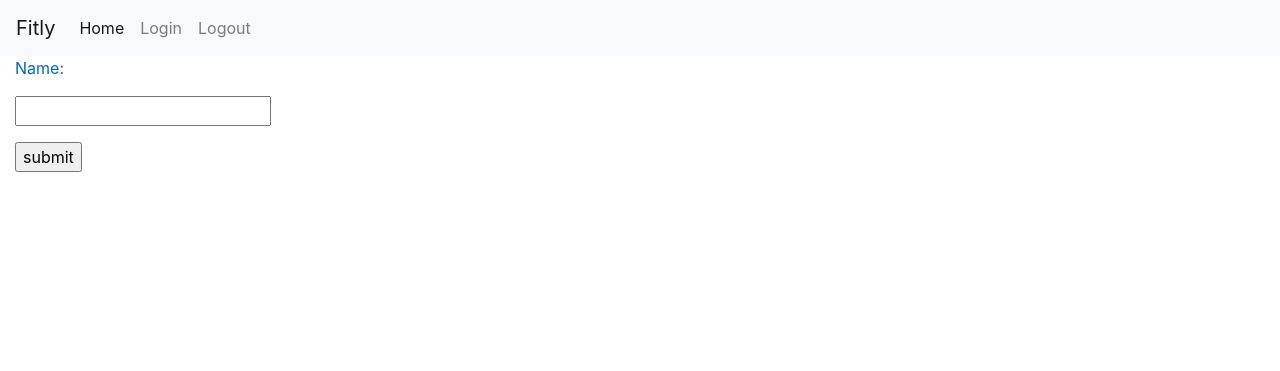
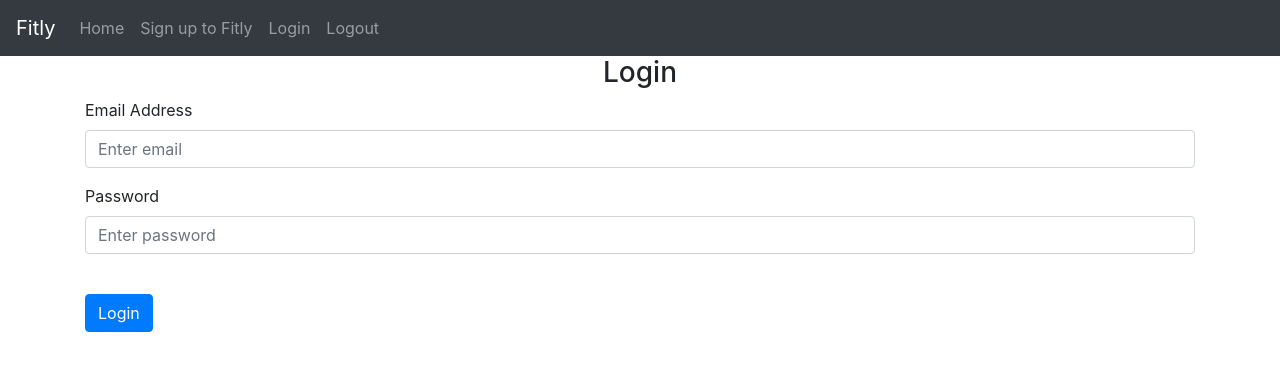
Before and after one commit to ReginaAbena19/Fitness-Project-, a Flask app: page /login in a window 1280 px wide. Shown: the top 371 px of the page. Run offline with Flask 2, Linux system fonts and the light colour scheme; some libraries are stand-ins or nearby versions.

Commit message:
adding the web application front end starter code

```diff
--- /dev/null
+++ b/main.py
@@ -0,0 +1,113 @@
+from website import create_app
+
+app = create_app()
+
+if __name__ == '__main__':
+    app.run(debug=True)
+
+
+
+
+
+
+
+
+
+
+
+
+
+
+
+
+
+
+
+
+
+# from flask import Flask, redirect, url_for, render_template, request, session, flash
+# from datetime import timedelta
+# from flask_sqlalchemy import SQLAlchemy
+#
+# app = Flask(__name__)
+# app.secret_key = "hello"
+# app.config['SQLALCHEMY_DATABASE_URI'] = 'sqlite:///users.sqlite3'
+# app.config['SQLALCHEMY_TRACK_MODIFICATIONS'] = False
+# app.permanent_session_lifetime = timedelta(minutes=30)
+#
+# db = SQLAlchemy(app)
+#
+# class users(db.Model):
+#     _id = db.Column("id", db.Integer, primary_key=True)
+#     name = db.Column(db.String(100))
+#     email = db.Column(db.String(100))
+#
+#     def __init__(self, name, email):
+#         self.name = name
+#         self.email = email
+#
+#
+# @app.route("/")
+# def home():
+#     return render_template("index.html")
+#
+# @app.route("/view")
+# def view():
+#     return render_template("view.html", values=users.query.all())
+#
+# @app.route("/login", methods=["POST", "GET"])
+# def login():
+#     if request.method == "POST":
+#         session.permanent = True
+#         user = request.form["nm"]
+#         session["user"] = user
+#
+#         # Checking to see if the user already exists in the database, if not, we create one
+#
+#         found_user = users.query.filter_by(name=user).first()
+#         if found_user:
+#             session["email"] = found_user.email
+#         else:
+#             usr = users(user, "")
+#             db.session.add(usr)
+#             db.session.commit()
+#
+#         flash("Login Successful")
+#         return redirect(url_for("user"))
+#     else:
+#         if "user" in session:
+#             flash("Already logged in")
+#             return redirect(url_for("user"))
+#         return render_template("login.html")
+#
+# @app.route("/user", methods=["POST", "GET"])
+# def user():
+#     email = None
+#     if "user" in session:
+#         user = session["user"]
+#         if request.method == "POST":
+#             email = request.form["email"]
+#             session["email"] = email
+#             found_user = users.query.filter_by(name=user).first()
+#             found_user.email = email
+#             db.session.commit()
+#             flash("Your email was saved!")
+#         else:
+#             if "email" in session:
+#                 email = session["email"]
+#         return render_template("user.html", email=email)
+#     else:
+#         flash("You are not logged in")
+#         return redirect(url_for("login"))
+#
+# @app.route("/logout")
+# def logout():
+#     session.pop("user", None)
+#     session.pop("email", None)
+#     flash("You have been successfully logged out", "info")
+#     return redirect(url_for("login"))
+#
+#
+# if __name__ == "__main__":
+#     db.create_all()
+#     app.run(debug=True)
--- /dev/null
+++ b/website/auth.py
@@ -0,0 +1,17 @@
+from flask import Blueprint, render_template
+
+auth = Blueprint('auth', __name__)
+
+
+@auth.route('/login')
+def login():
+    return render_template("login.html", boolean=True)
+
+@auth.route('/logout')
+def logout():
+    return "<p> Logout </p>"
+
+
+@auth.route('/sign-up')
+def sign_up():
+    return render_template("sign_up.html")
--- a/website/main.py
+++ /dev/null
@@ -1,86 +0,0 @@
-from flask import Flask, redirect, url_for, render_template, request, session, flash
-from datetime import timedelta
-from flask_sqlalchemy import SQLAlchemy
-
-app = Flask(__name__)
-app.secret_key = "hello"
-app.config['SQLALCHEMY_DATABASE_URI'] = 'sqlite:///users.sqlite3'
-app.config['SQLALCHEMY_TRACK_MODIFICATIONS'] = False
-app.permanent_session_lifetime = timedelta(minutes=30)
-
-db = SQLAlchemy(app)
-
-class users(db.Model):
-    _id = db.Column("id", db.Integer, primary_key=True)
-    name = db.Column(db.String(100))
-    email = db.Column(db.String(100))
-
-    def __init__(self, name, email):
-        self.name = name
-        self.email = email
-
-
-@app.route("/")
-def home():
-    return render_template("index.html")
-
-@app.route("/view")
-def view():
-    return render_template("view.html", values=users.query.all())
-
-@app.route("/login", methods=["POST", "GET"])
-def login():
-    if request.method == "POST":
-        session.permanent = True
-        user = request.form["nm"]
-        session["user"] = user
-
-        # Checking to see if the user already exists in the database, if not, we create one
-
-        found_user = users.query.filter_by(name=user).first()
-        if found_user:
-            session["email"] = found_user.email
-        else:
-            usr = users(user, "")
-            db.session.add(usr)
-            db.session.commit()
-
-        flash("Login Successful")
-        return redirect(url_for("user"))
-    else:
-        if "user" in session:
-            flash("Already logged in")
-            return redirect(url_for("user"))
-        return render_template("login.html")
-
-@app.route("/user", methods=["POST", "GET"])
-def user():
-    email = None
-    if "user" in session:
-        user = session["user"]
-        if request.method == "POST":
-            email = request.form["email"]
-            session["email"] = email
-            found_user = users.query.filter_by(name=user).first()
-            found_user.email = email
-            db.session.commit()
-            flash("Your email was saved!")
-        else:
-            if "email" in session:
-                email = session["email"]
-        return render_template("user.html", email=email)
-    else:
-        flash("You are not logged in")
-        return redirect(url_for("login"))
-
-@app.route("/logout")
-def logout():
-    session.pop("user", None)
-    session.pop("email", None)
-    flash("You have been successfully logged out", "info")
-    return redirect(url_for("login"))
-
-
-if __name__ == "__main__":
-    db.create_all()
-    app.run(debug=True)
--- a/website/templates/base.html
+++ b/website/templates/base.html
@@ -1,35 +1,66 @@
 <!DOCTYPE html>
 <head>
-    <link rel="stylesheet" href="https://stackpath.bootstrapcdn.com/bootstrap/4.3.1/css/bootstrap.min.css" integrity="sha384-ggOyR0iXCbMQv3Xipma34MD+dH/1fQ784/j6cY/iJTQUOhcWr7x9JvoRxT2MZw1T" crossorigin="anonymous">
-    <title>{% block title %}{% endblock %}</title>
-    <link rel="stylesheet" type="text/css" href="{{ url_for('static', filename='styles/style.css')}}">
+    <meta charset="utf-8" />
+    <meta name="viewport" content="width=device-width, initial-scale=1" />
+<!--    importing bootstrap, a CSS framework that has built-in classes to assist in the styling of our web application-->
+    <link
+            rel="stylesheet"
+            href="https://stackpath.bootstrapcdn.com/bootstrap/4.3.1/css/bootstrap.min.css"
+            integrity="sha384-ggOyR0iXCbMQv3Xipma34MD+dH/1fQ784/j6cY/iJTQUOhcWr7x9JvoRxT2MZw1T"
+            crossorigin="anonymous"
+    />
+    <link
+      rel="stylesheet"
+      href="https://stackpath.bootstrapcdn.com/font-awesome/4.7.0/css/font-awesome.min.css"
+      crossorigin="anonymous"
+    />
+
+    <title>{% block title %}Home{% endblock %}</title>
 </head>
 <body>
-    <nav class="navbar navbar-expand-lg navbar-light bg-light">
+    <nav class="navbar navbar-expand-lg navbar-dark bg-dark">
       <a class="navbar-brand" href="#">Fitly</a>
-      <button class="navbar-toggler" type="button" data-toggle="collapse" data-target="#navbarNav" aria-controls="navbarNav" aria-expanded="false" aria-label="Toggle navigation">
+      <button
+              class="navbar-toggler"
+              type="button"
+              data-toggle="collapse"
+              data-target="#navbar"
+      >
         <span class="navbar-toggler-icon"></span>
       </button>
-      <div class="collapse navbar-collapse" id="navbarNav">
-        <ul class="navbar-nav">
-          <li class="nav-item active">
-            <a class="nav-link" href="/">Home <span class="sr-only">(current)</span></a>
-          </li>
-          <li class="nav-item">
-            <a class="nav-link" href="/login">Login</a>
-          </li>
-          <li class="nav-item">
-            <a class="nav-link" href="/logout">Logout</a>
-          </li>
-        </ul>
+      <div class="collapse navbar-collapse" id="navbar">
+         <div class="navbar-nav">
+          <a
+                  class="nav-item nav-link"
+                  id="home"
+                  href="/">Home</a>
+          <a
+                  class="nav-item nav-link"
+                  id="signUp"
+                  href="/sign-up">Sign up to Fitly</a>
+          <a
+                  class="nav-item nav-link"
+                  id="login"
+                  href="/login">Login</a>
+          <a
+                  class="nav-item nav-link"
+                  id="logout"
+                  href="/logout">Logout</a>
+        </div>
       </div>
     </nav>
-    <div class="container-fluid">
-    {% block content %}
-    {% endblock %}
-    </div>
-    <script src="https://code.jquery.com/jquery-3.3.1.slim.min.js" integrity="sha384-q8i/X+965DzO0rT7abK41JStQIAqVgRVzpbzo5smXKp4YfRvH+8abtTE1Pi6jizo" crossorigin="anonymous"></script>
-    <script src="https://cdnjs.cloudflare.com/ajax/libs/popper.js/1.14.7/umd/popper.min.js" integrity="sha384-UO2eT0CpHqdSJQ6hJty5KVphtPhzWj9WO1clHTMGa3JDZwrnQq4sF86dIHNDz0W1" crossorigin="anonymous"></script>
-    <script src="https://stackpath.bootstrapcdn.com/bootstrap/4.3.1/js/bootstrap.min.js" integrity="sha384-JjSmVgyd0p3pXB1rRibZUAYoIIy6OrQ6VrjIEaFf/nJGzIxFDsf4x0xIM+B07jRM" crossorigin="anonymous"></script>
+    <div class="container">{% block content %} {% endblock %}</div>
+    <script
+            src="https://code.jquery.com/jquery-3.3.1.slim.min.js"
+            integrity="sha384-q8i/X+965DzO0rT7abK41JStQIAqVgRVzpbzo5smXKp4YfRvH+8abtTE1Pi6jizo"
+            crossorigin="anonymous"></script>
+    <script
+            src="https://cdnjs.cloudflare.com/ajax/libs/popper.js/1.14.7/umd/popper.min.js"
+            integrity="sha384-UO2eT0CpHqdSJQ6hJty5KVphtPhzWj9WO1clHTMGa3JDZwrnQq4sF86dIHNDz0W1"
+            crossorigin="anonymous"></script>
+    <script
+            src="https://stackpath.bootstrapcdn.com/bootstrap/4.3.1/js/bootstrap.min.js"
+            integrity="sha384-JjSmVgyd0p3pXB1rRibZUAYoIIy6OrQ6VrjIEaFf/nJGzIxFDsf4x0xIM+B07jRM"
+            crossorigin="anonymous"></script>
 </body>
 </html>
--- /dev/null
+++ b/website/templates/home.html
@@ -0,0 +1,3 @@
+{% extends "base.html" %} {% block title %}Home{% endblock %}
+
+{% block content %}This is the homepage{% endblock %}
--- a/website/templates/login.html
+++ b/website/templates/login.html
@@ -1,19 +1,27 @@
-{% extends "base.html" %}
-{% block title%}Login Page{% endblock %}
+{% extends "base.html" %} {% block title %}Login{% endblock %}
 
 {% block content %}
-    {% with messages = get_flashed_messages() %}
-        {% if messages %}
-            {% for msg in messages %}
-             <p>{{msg}}</p>
-            {% endfor %}
-        {% endif %}
-    {% endwith %}
-<form action="#" method="post">
-    <p>Name: </p>
-    <p><input type="text" name="nm" /></p>
-    <p><input type="submit" value="submit" /></p>
-
+<form method="POST">
+    <h3 align="center">Login</h3>
+    <div class="form-group">
+        <label for="email">Email Address</label>
+        <input type="email"
+               class="form-control"
+               id="email"
+               name="email"
+               placeholder="Enter email"
+               />
+    </div>
+    <div class="form-group">
+        <label for="password">Password</label>
+        <input type="Password"
+               class="form-control"
+               id="password"
+               name="password"
+               placeholder="Enter password"
+               />
+    </div>
+    <br />
+    <button type="submit" class="btn btn-primary">Login</button>
 </form>
-
 {% endblock %}
```
Also changed, not shown: website/__init__.py (added, +14 -0 lines), website/templates/sign_up.html (added, +45 -0 lines), website/models.py (added), 1 other file.
